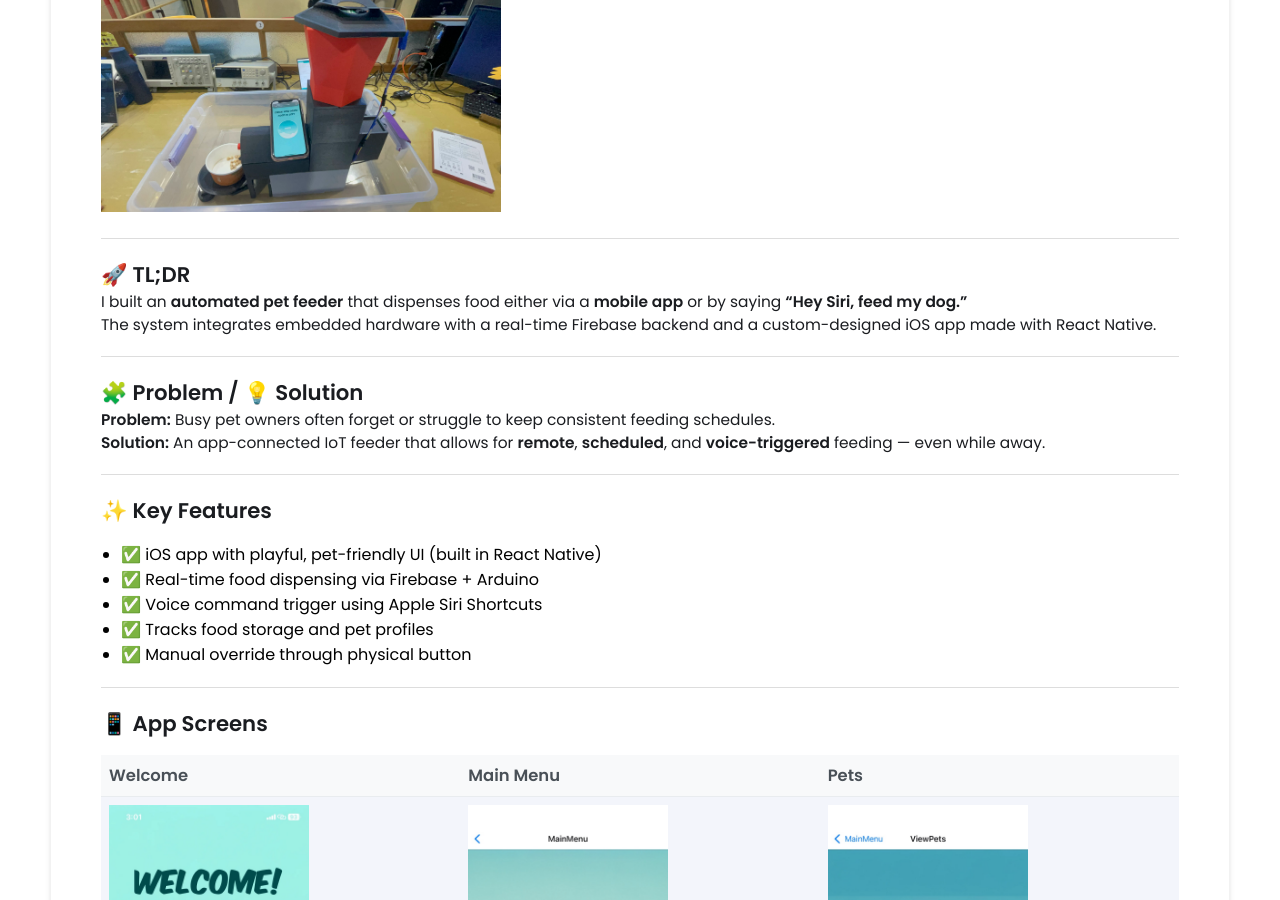
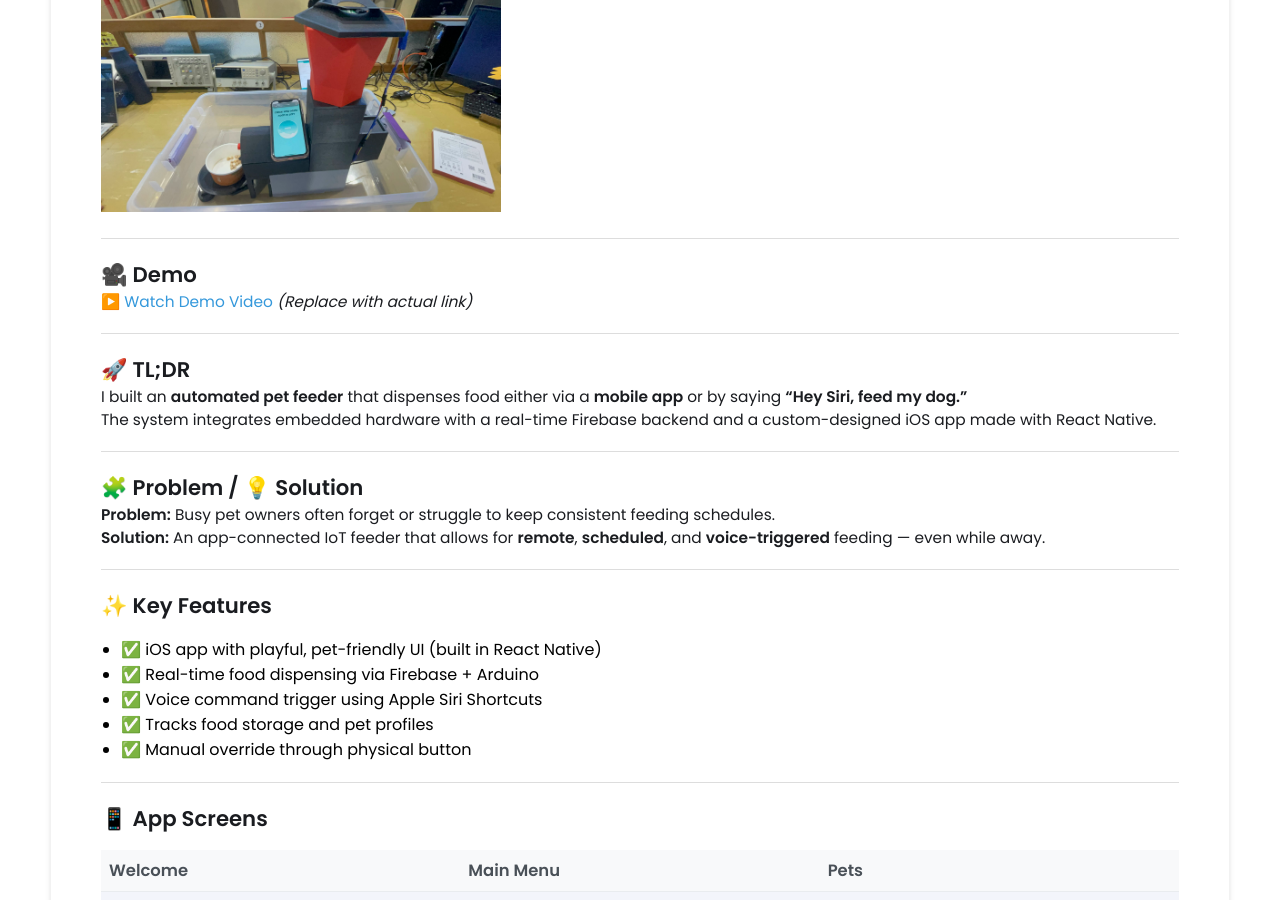
Before and after one commit to 20mup/20mup.github.io, a Jekyll site: the page built from _projects/pet-feeder/index.md, in a window 1280 px wide and 900 px high, scrolled down 858 px. Built offline with Jekyll 4.4.1, drawn with Linux system fonts in a browser that asks for light colours.

Commit message:
Update index.md

```diff
--- a/_projects/pet-feeder/index.md
+++ b/_projects/pet-feeder/index.md
@@ -18,6 +18,12 @@
 > A full-stack smart pet feeding system with custom hardware, iOS app control, and Siri voice integration.
 
 <img src="/assets/images/pet-feeder/dog_feeder.jpg" alt="Main App Menu" width="400"/>
+
+---
+
+## 🎥 Demo
+
+[▶️ Watch Demo Video](https://your-demo-link.com) *(Replace with actual link)*
 
 ---
 
```
